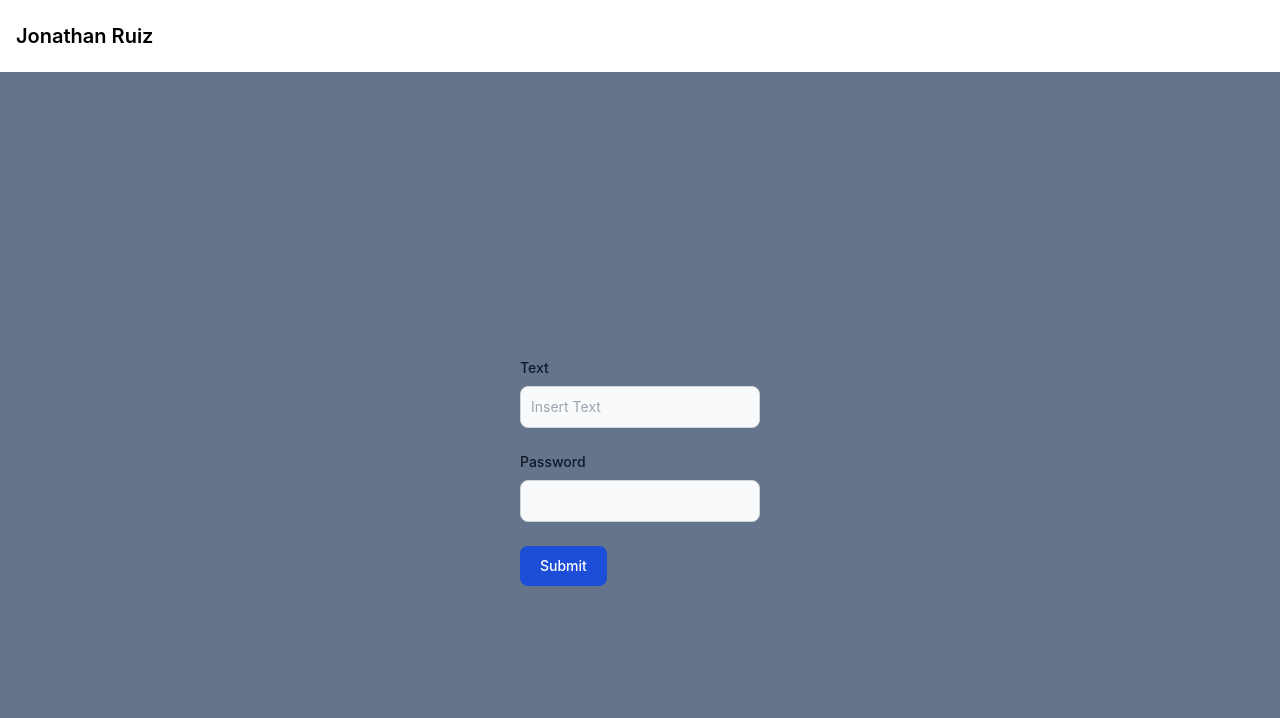
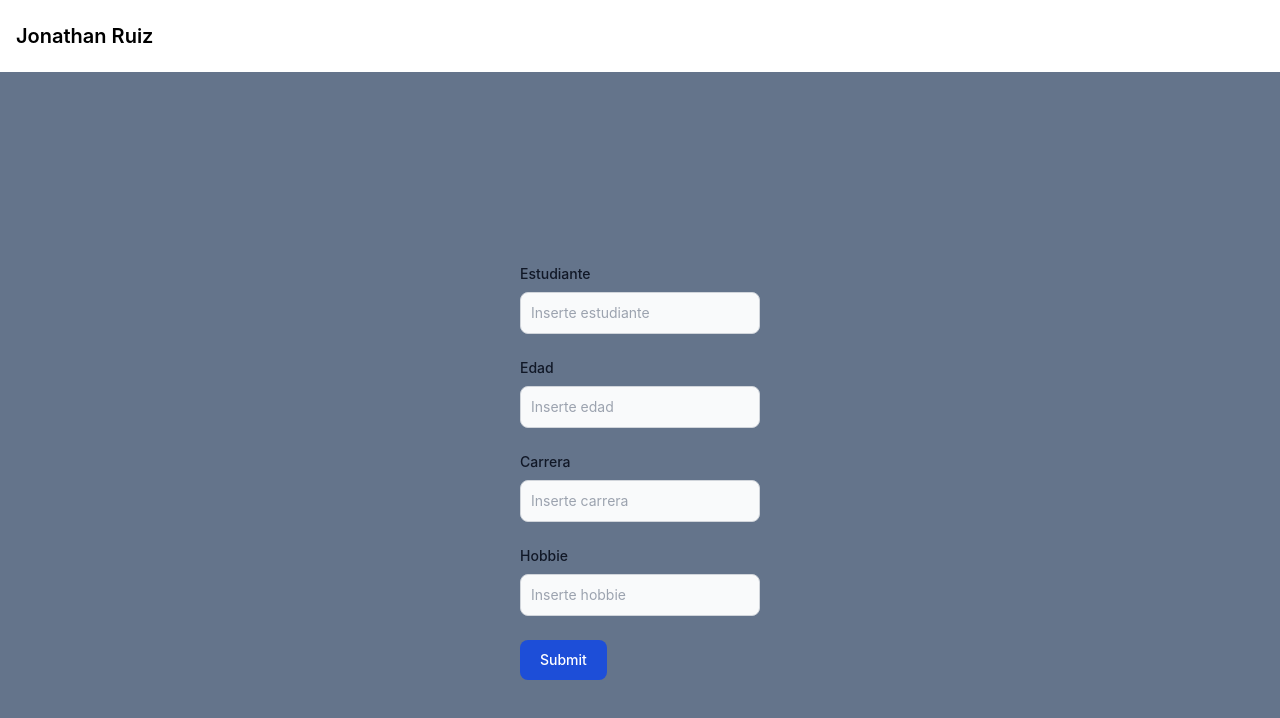
Before and after one commit to JonathanMRuiz/mini-desafio, a React (Create React App) app: page /form in a window 1280 px wide. Shown: the top 718 px of the page. Built offline with nearby package versions, Linux system fonts and the light colour scheme.

Commit message:
fix form

```diff
--- a/src/components/Form.js
+++ b/src/components/Form.js
@@ -1,29 +1,6 @@
-import React, { useState } from "react";
+import React from "react";
 
-const Form = () => {
-  const [value, setValue] = useState("");
-
-  const [password, setPassword] = useState("");
-
-  const [dataSave, setDataSave] = useState([]);
-
-  const handleText = (event) => {
-    setValue(event.target.value);
-  };
-  const handlePassword = (event) => {
-    setPassword(event.target.value);
-  };
-
-  const handleSubmit = (e) => {
-    e.preventDefault();
-
-    setDataSave([
-      {
-        text: value,
-        password: password,
-      },
-    ]);
-  };
+const Form = ({ onChangeText, onSubmit }) => {
   const inputStyle =
     "bg-gray-50 border border-gray-300 text-gray-900 text-sm rounded-lg focus:ring-blue-500 focus:border-blue-500 block w-full p-2.5 dark:bg-gray-700 dark:border-gray-600 dark:placeholder-gray-400 dark:text-white dark:focus:ring-blue-500 dark:focus:border-blue-500";
 
@@ -31,50 +8,75 @@ const Form = () => {
     "text-white bg-blue-700 hover:bg-blue-800 focus:ring-4 focus:outline-none focus:ring-blue-300 font-medium rounded-lg text-sm w-full sm:w-auto px-5 py-2.5 text-center dark:bg-blue-600 dark:hover:bg-blue-700 dark:focus:ring-blue-800";
 
   return (
-    <form onSubmit={handleSubmit}>
+    <form onSubmit={onSubmit}>
       <div className="mb-6">
         <label
           htmlFor="text"
           className="block mb-2 text-sm font-medium text-gray-900 dark:text-gray-300"
         >
-          Text
+          Estudiante
         </label>
         <input
           type="text"
-          id="text"
+          name="student"
           className={inputStyle}
-          placeholder="Insert Text"
-          required=""
-          onChange={handleText}
+          placeholder="Inserte estudiante"
+          onChange={onChangeText}
         />
       </div>
+
       <div className="mb-6">
         <label
-          htmlFor="password"
+          htmlFor="number"
           className="block mb-2 text-sm font-medium text-gray-900 dark:text-gray-300"
         >
-          Password
+          Edad
         </label>
         <input
-          type="password"
-          id="password"
+          type="number"
+          name="age"
           className={inputStyle}
-          required=""
-          onChange={handlePassword}
+          placeholder="Inserte edad"
+          onChange={onChangeText}
+          min="0"
+        />
+      </div>
+
+      <div className="mb-6">
+        <label
+          htmlFor="text"
+          className="block mb-2 text-sm font-medium text-gray-900 dark:text-gray-300"
+        >
+          Carrera
+        </label>
+        <input
+          type="text"
+          name="career"
+          className={inputStyle}
+          placeholder="Inserte carrera"
+          onChange={onChangeText}
+        />
+      </div>
+
+      <div className="mb-6">
+        <label
+          htmlFor="text"
+          className="block mb-2 text-sm font-medium text-gray-900 dark:text-gray-300"
+        >
+          Hobbie
+        </label>
+        <input
+          type="text"
+          name="hobbie"
+          className={inputStyle}
+          placeholder="Inserte hobbie"
+          onChange={onChangeText}
         />
       </div>
 
       <button type="submit" className={btnSubmit}>
         Submit
       </button>
-
-      {dataSave.map((item, index) => (
-        <div key={index}>
-          <span>Datos recibidos correctamente</span>
-          <p>Texto: {item.text}</p>
-          <p>Contraseña: {item.password}</p>
-        </div>
-      ))}
     </form>
   );
 };
--- a/src/pages/FormPage.js
+++ b/src/pages/FormPage.js
@@ -1,10 +1,30 @@
-import React from "react";
+import React, { useState } from "react";
 import Form from "../components/Form";
 
 const FormPage = () => {
+  const [formData, setFormData] = useState({
+    student: "",
+    age: 0,
+    career: "",
+    hobbie: "",
+  });
+
+  const handleText = (event) => {
+    setFormData({
+      ...formData,
+      [event.target.name]: event.target.value,
+    });
+  };
+
+  const handleSubmit = (e) => {
+    e.preventDefault();
+    console.log(formData);
+    e.target.reset();
+  };
+
   return (
     <div className="bg-slate-500 h-screen flex justify-center items-center">
-      <Form />
+      <Form onChangeText={handleText} onSubmit={handleSubmit} />
     </div>
   );
 };
```
Also changed, not shown: 1 other file (tests, documents, lock files or other folders).
